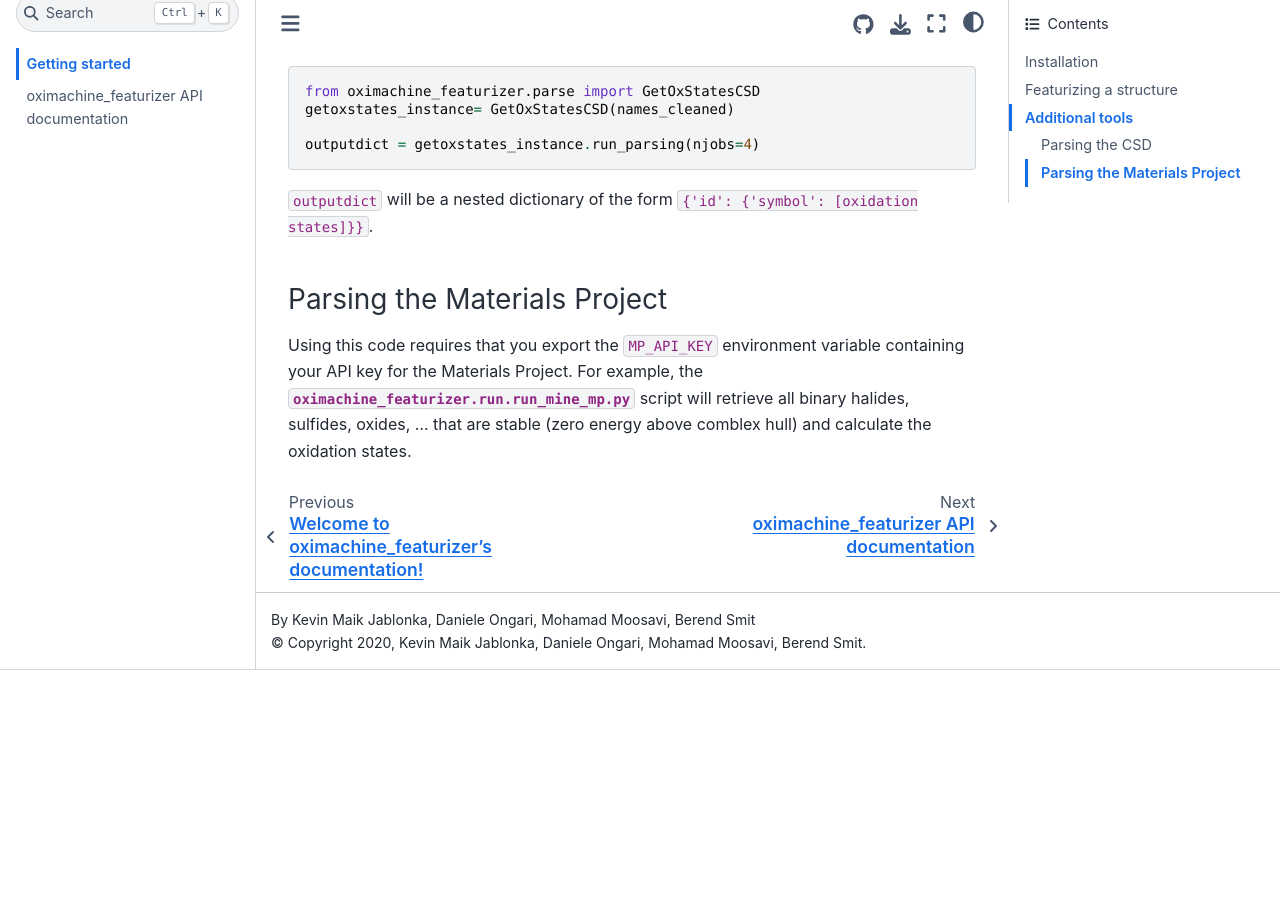
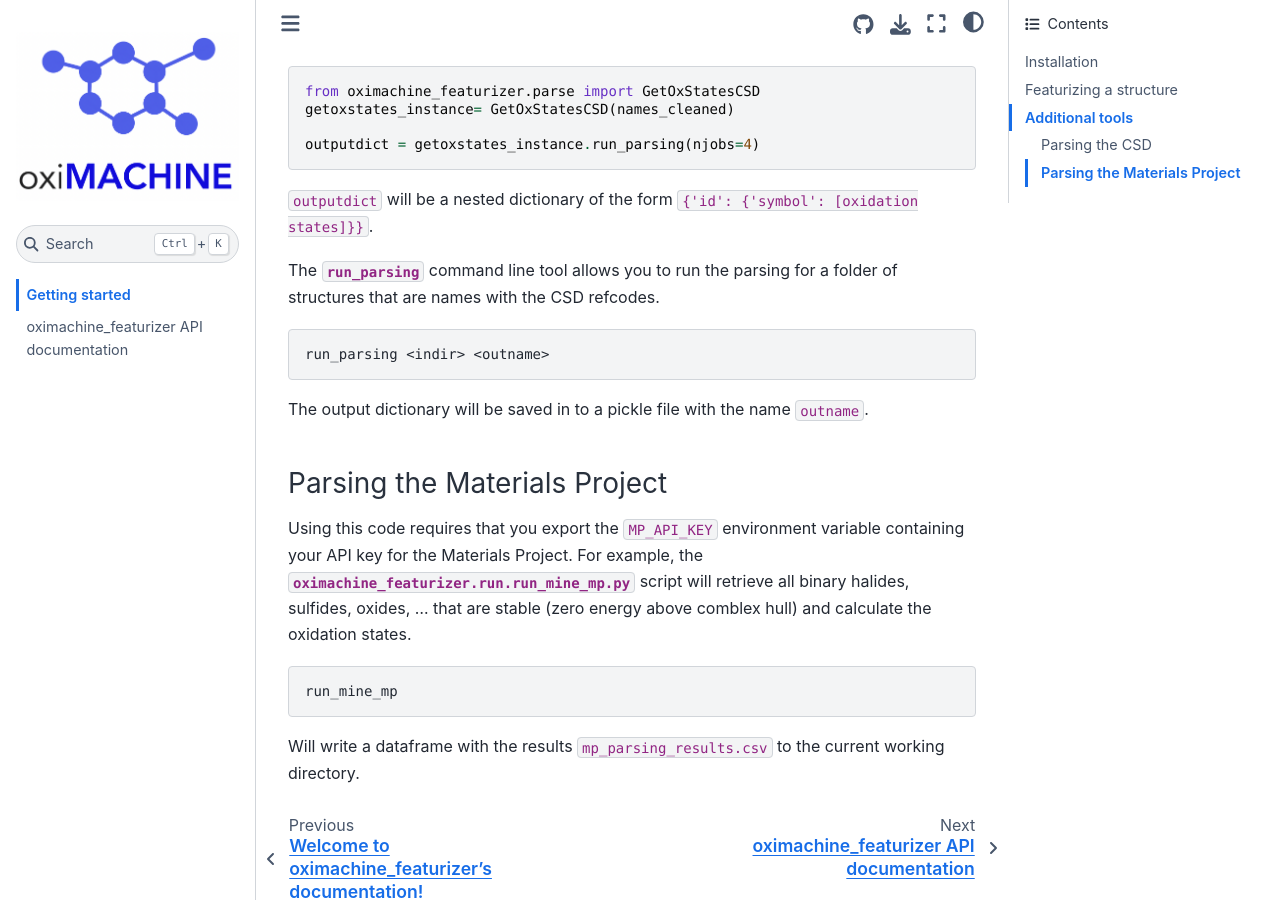
Before and after one commit to kjappelbaum/oximachine_featurizer, a Sphinx documentation site: the page built from docs/getting_started.rst, in a window 1280 px wide and 900 px high, scrolled down 1557 px. Built offline with Sphinx 7.4.7 and the Sphinx Book theme 1.1.4, drawn with Linux system fonts in a browser that asks for light colours; the version number could not be read and is left out; before the commit the page ends 2227 px from its top, so only the background shows below that.

Commit message:
docs: updated docs about the parsing tools

```diff
--- a/docs/getting_started.rst
+++ b/docs/getting_started.rst
@@ -69,8 +69,23 @@ You can for example use the following snippet of Python
 
 :code:`outputdict` will be a nested dictionary of the form :code:`{'id': {'symbol': [oxidation states]}}`.
 
+
+The :py:mod:`~oximachine_featurizer.run.run_parsing` command line tool allows you to run the parsing for a folder of structures that are names with the CSD refcodes.
+
+.. code-block:: bash
+
+    run_parsing <indir> <outname>
+
+The output dictionary will be saved in to a pickle file with the name :code:`outname`.
+
 Parsing the Materials Project
 ................................
 
 Using this code requires that you export the :code:`MP_API_KEY` environment variable containing your API key for the Materials Project.
 For example, the :py:mod:`oximachine_featurizer.run.run_mine_mp.py` script will retrieve all binary halides, sulfides, oxides, ... that are stable (zero energy above comblex hull) and calculate the oxidation states.
+
+.. code-block:: bash
+
+    run_mine_mp
+
+Will write a dataframe with the results :code:`mp_parsing_results.csv` to the current working directory.
--- a/setup.py
+++ b/setup.py
@@ -65,9 +65,8 @@ setup(
         "console_scripts": [
             "run_parsing=run.run_parsing:main",
             "run_parsing_reference=run.run_parsing_reference:main",
+            "run_parsing_reference=run.run_mine_mp:main",
             "run_featurization=run.run_featurization:main",
-            "run_featurization_many=run.run_featurization_many:main",
-            "run_featurecollection=run.run_featurecollection:main",
         ]
     },
     install_requires=REQUIRED,
```
